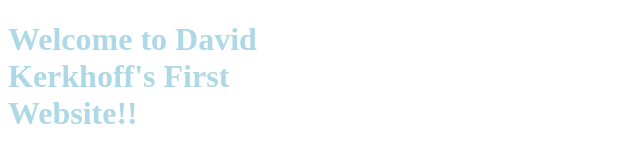
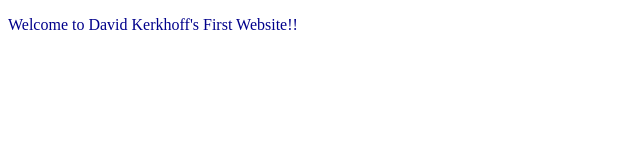
Before and after one commit to DaveKerk/Cloud-Code, a plain HTML site: page First Site/HTML.html in a window 1280 px wide. Shown: the top 162 px of the page, without its empty margins (0-640 px from the left). Drawn offline with Linux system fonts and the light colour scheme.

Commit message:
Almost Nothing

```diff
--- a/First Site/CSS.css
+++ b/First Site/CSS.css
@@ -1,6 +1,12 @@
 #home_header {
     border-radius: 25px;
-    color:lightblue;
-    height: 1000px;
-    width: 250px;
+    color:blue;
+    height: 1920px;
+    width: 500px;
 }
+#header_text {
+    color:darkblue;
+    size:50px;
+    font-family:"OCR A Extended";
+
+}
--- a/First Site/HTML.html
+++ b/First Site/HTML.html
@@ -7,7 +7,7 @@
 </head>
 <body>
 <div id="home_header">
-    <h1>Welcome to David Kerkhoff's First Website!!</h1>
+    <p id="header_text">Welcome to David Kerkhoff's First Website!!</p>
 </div>
 </body>
 </html>
```
Also changed, not shown: First Site/JS.js (line endings or trailing spaces).
